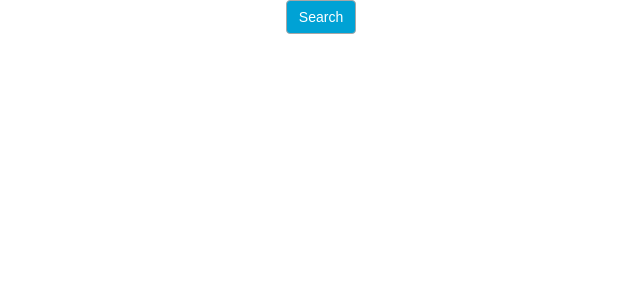
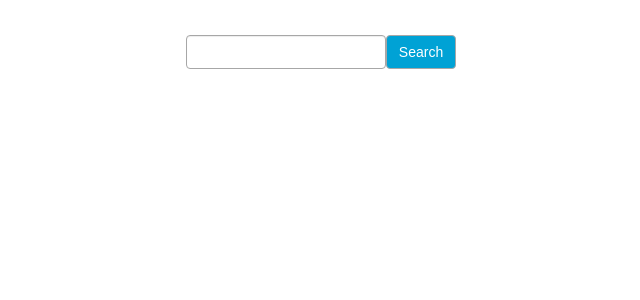
Before and after one commit to zbruennig/restaurant-recommendation, a React (Create React App) app: page / in a window 1280 px wide. Shown: the top 300 px of the page, without its empty margins (319-959 px from the left). Built offline with nearby package versions, Linux system fonts and the light colour scheme.

Commit message:
Additional react necessities

```diff
--- a/package.json
+++ b/package.json
@@ -5,6 +5,7 @@
   "dependencies": {
     "react": "^16.1.0",
     "react-dom": "^16.1.0",
+    "react-router-dom": "^4.2.2",
     "react-scripts": "1.0.17"
   },
   "scripts": {
--- a/src/App.js
+++ b/src/App.js
@@ -1,8 +1,8 @@
 import React, { Component } from 'react';
 // import logo from './logo.svg';
 import './App.css';
-// import createHistory from "history/createBrowserHistory"
-// import {BrowserRouter as Router, Route} from "react-router-dom";
+import createHistory from "history/createBrowserHistory"
+import {BrowserRouter as Router, Route} from "react-router-dom";
 import Survey from './components/Survey'
 
 class App extends Component {
--- a/src/components/Survey.js
+++ b/src/components/Survey.js
@@ -1,16 +1,44 @@
 import React, { Component } from 'react';
 
 class Survey extends Component {
+
+    constructor(props){
+        super();
+        this.state = {
+            searchText: ""
+        };
+    }
 
     submit(){
 
     }
 
+    onKeyStroke(e) {
+        if(e.key==="Enter")
+        { this.submit() }
+    }
+
+    onButtonPress() {
+        // this.props.changeText(this.state.searchText);
+        this.submit();
+        alert(this.state.searchText);
+    }
+
+    onHandleChange(event){
+        this.setState({
+            searchText: event.target.value
+        })
+    }
+
     render(){
+        let style = {marginTop:"35px"}; //adjust this to control the blank space
         return(
-            <div>
-                <button className="btn btn-primary" onClick={() => this.onButtonPress()}
-                        style={{backgroundColor:"#00A2D5",borderColor:"#A7A7A7"}} type="button">Search</button>
+            <div id="search" style={style}>
+                <div className="navbar-form">
+                    <input type="text" value={this.state.searchText} onChange={(event) => this.onHandleChange(event)} onKeyPress={(e) => this.onKeyStroke(e)}
+                           className="form-control" name="search" style={{width:"200px",borderColor:"#A7A7A7"}} placeholder={this.props.placeholder}/>
+                    <button className="btn btn-primary" onClick={() => this.onButtonPress()} style={{backgroundColor:"#00A2D5",borderColor:"#A7A7A7"}} type="button">Search</button>
+                </div>
             </div>
         );
     }
```
